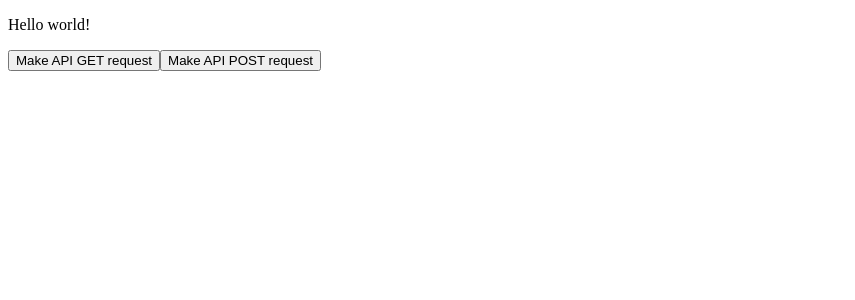
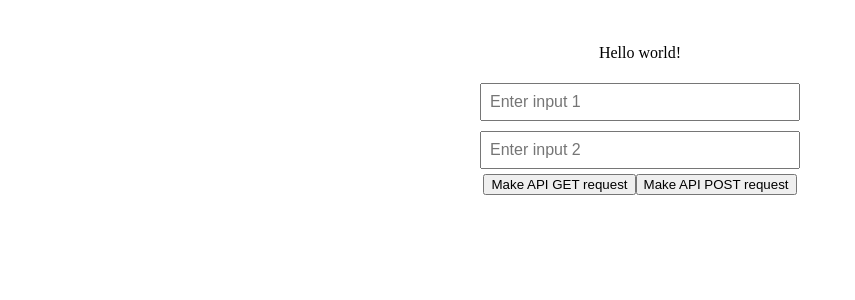
Before and after one commit to ZachFleck42/Drone-Mission-Simulator, a React (Create React App) app in the folder frontend/: page / in a window 1280 px wide. Shown: the top 300 px of the page, without its empty margins (0-855 px from the left). Built offline with nearby package versions, Linux system fonts and the light colour scheme; the HTML template or start-up script is replaced by a standard one.

Commit message:
Makes test page look a little better

```diff
--- /dev/null
+++ b/frontend/src/App.css
@@ -0,0 +1,19 @@
+.App {
+    text-align: center;
+    padding: 20px;
+}
+
+.input-container {
+    display: flex;
+    flex-direction: column;
+    align-items: center;
+    max-width: 300px;
+    margin: 0 auto;
+}
+
+input {
+    width: 100%;
+    padding: 8px;
+    margin: 5px 0;
+    font-size: 16px;
+}
--- a/frontend/src/App.tsx
+++ b/frontend/src/App.tsx
@@ -1,17 +1,43 @@
+import React, { useState } from 'react';
 import GetButton from './lib/components/GetButton';
 import PostButton from './lib/components/PostButton';
+import './App.css';
 
 function App() {
-	const postData = {
-		test1: 'Hello',
-		test2: 'world!',
+	const [inputData, setInputData] = useState({
+		input1: '',
+		input2: '',
+	});
+
+	const handleInputChange = (event: React.ChangeEvent<HTMLInputElement>) => {
+		const { name, value } = event.target;
+		setInputData((prevData) => ({
+			...prevData,
+			[name]: value,
+		}));
 	};
 
 	return (
 		<div className="App">
 			<p>Hello world!</p>
+			<div className="input-container">
+				<input
+					type="text"
+					name="test1"
+					value={inputData.input1}
+					onChange={handleInputChange}
+					placeholder="Enter input 1"
+				/>
+				<input
+					type="text"
+					name="test2"
+					value={inputData.input2}
+					onChange={handleInputChange}
+					placeholder="Enter input 2"
+				/>
+			</div>
 			<GetButton url="http://127.0.0.1:8080/" />
-			<PostButton url="http://127.0.0.1:8080/echo" postData={postData} />
+			<PostButton url="http://127.0.0.1:8080/echo" postData={inputData} />
 		</div>
 	);
 }
```
